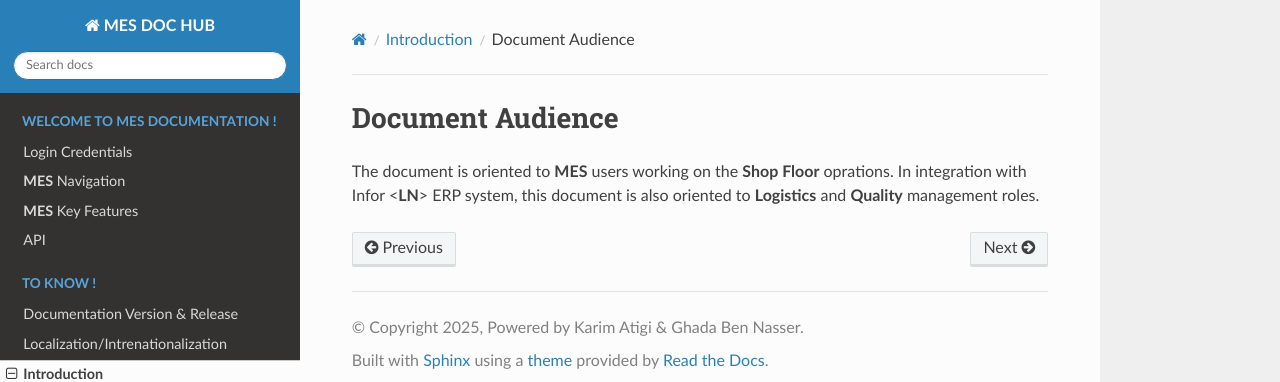
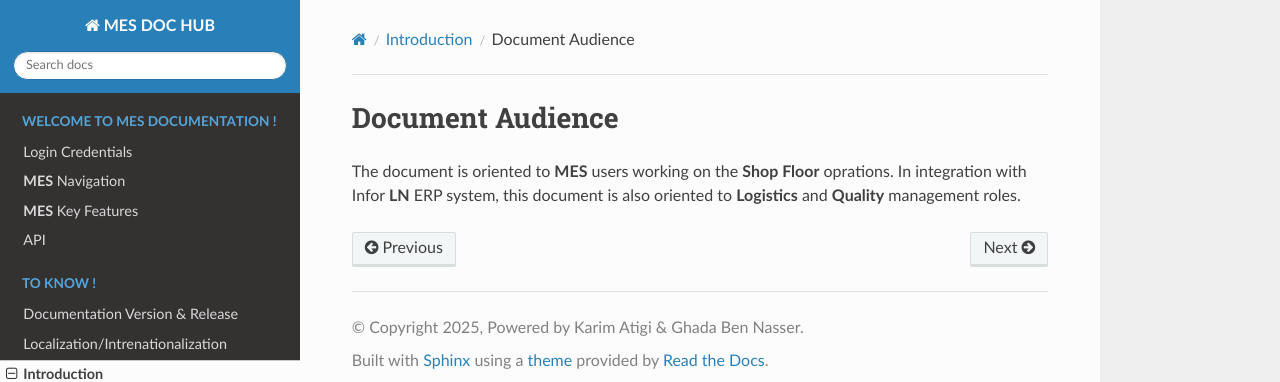
Before and after one commit to ghadiben0/-rtd-tutorial-ghadi2, a Sphinx documentation site: the page built from docs/source/doc_audience.rst, in a window 1280 px wide. Shown: the top 382 px of the page. Built offline with Sphinx 7.4.7 and the Read the Docs theme 3.1.0, drawn with Linux system fonts in a browser that asks for light colours; part of the change alters nothing that is shown.

```diff
--- a/docs/source/doc_audience.rst
+++ b/docs/source/doc_audience.rst
@@ -2,4 +2,4 @@ Document Audience
 =================
 
 The document is oriented to **MES** users working on the **Shop Floor** oprations.
-In integration with Infor <**LN**> ERP system, this document is also oriented to **Logistics** and **Quality** management roles.
+In integration with Infor **LN** ERP system, this document is also oriented to **Logistics** and **Quality** management roles.
```
